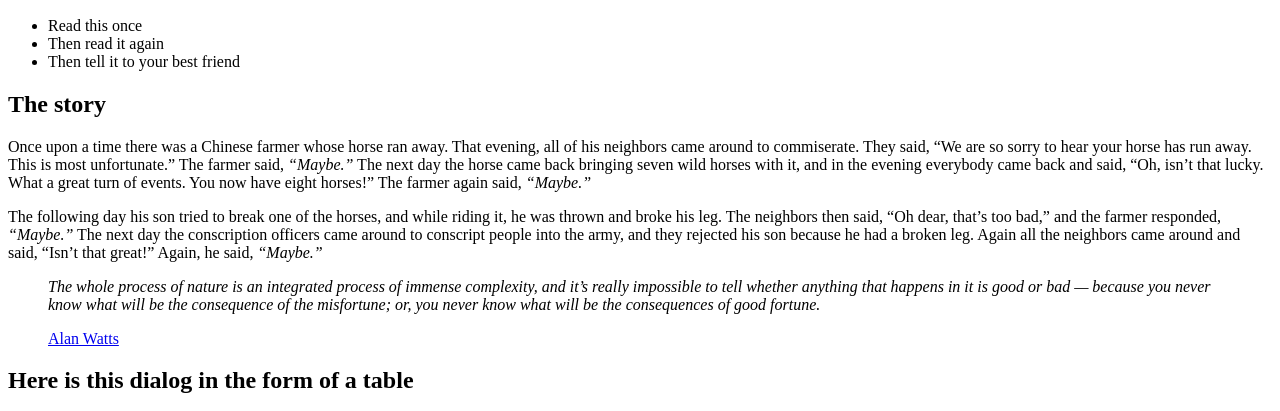
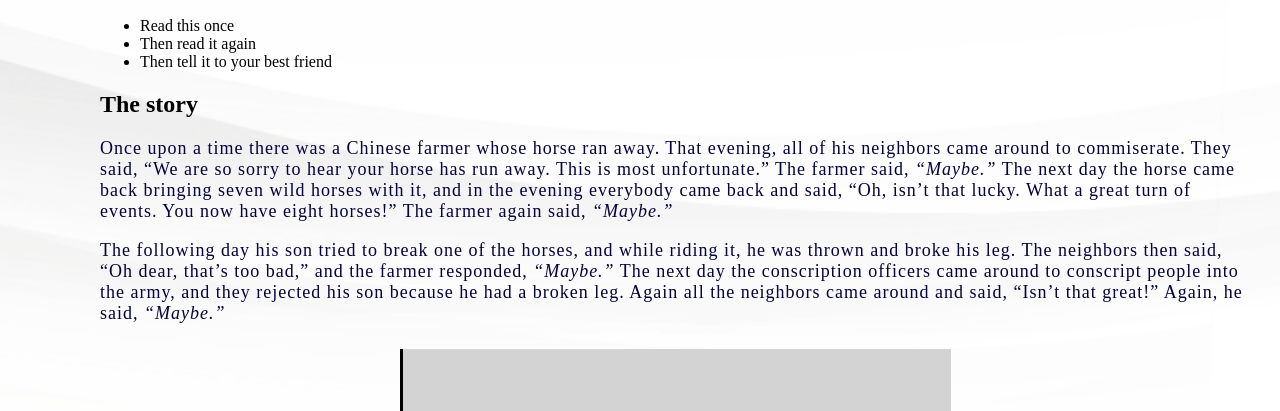
Before and after one commit to logmodia/progressive-enhancement, a plain HTML site: page index.html in a window 1280 px wide. Shown: the part 328-739 px from the top of the page. Drawn offline with Linux system fonts and the light colour scheme.

Commit message:
Modiff image

```diff
--- a/index.html
+++ b/index.html
@@ -4,6 +4,7 @@
     <meta charset="UTF-8">
     <meta http-equiv="X-UA-Compatible" content="IE=edge">
     <meta name="viewport" content="width=device-width, initial-scale=1.0">
+    <link rel="stylesheet" href="style.css">
     <title>The Story of the Chinese Farmer</title>
 </head>
 <body>
@@ -43,7 +44,7 @@
             happens in it is good or bad — because you never know what will be the consequence of the misfortune;
             or, you never know what will be the consequences of good fortune.</em>
 
-            <p><a href="https://en.wikipedia.org/wiki/Alan_Watts" target="_blank" title="Who is allan Watts ?">Alan Watts</a></p>
+            <p><a href="https://en.wikipedia.org/wiki/Alan_Watts" target="_blank" title="Who is Allan Watts ?">Alan Watts</a></p>
         </blockquote>
 
     </section>
--- a/style.css
+++ b/style.css
@@ -1,9 +1,10 @@
-a :link {
+a:link {
     text-decoration: none;
 }
 
 a:visited {
-    color: brown;
+    color: rgb(151, 5, 5);
+    text-decoration:none;
 }
 
 a:hover {
@@ -13,7 +14,34 @@ a:hover {
 
 p {
     font-family: serif;
-    font-size: medium;
-    letter-spacing: 2px;
-    color: darkgrey;
+    font-size: large;
+    letter-spacing: 1px;
+    color: rgb(3, 3, 61);
 }
+
+body {
+    width: 90%;
+    margin-right:100px;
+    margin-left:100px;
+
+    background: -webkit-linear-gradient(120deg, rgb(250, 250, 250), rgb(214, 231, 245)); /*powered by http://www.colinkeany.com/blend/ */
+    background: linear-gradient(120deg, rgb(250, 250, 250), rgb(214, 231, 245));
+    background-image: url("./backg1.png");
+    background-repeat: no-repeat;
+    background-position: bottom;
+    background-position: right;
+    background-size: cover;
+
+}
+
+blockquote {
+    width: 45%;
+    margin-right:300px;
+    margin-left:300px;
+    font-size: 160%;
+    background-color: lightgray;
+    border-left: 3px solid;
+    padding-left: 30px;
+    padding-top: 80px;
+    padding-bottom: 80px;
+}
```
Also changed, not shown: backg1.png (added).
